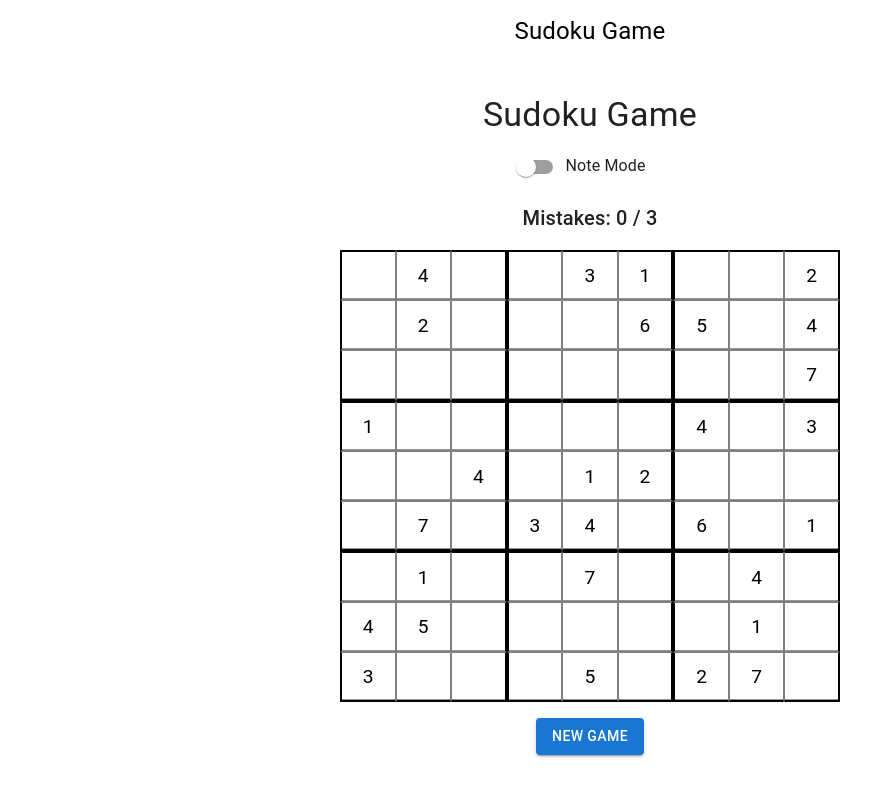
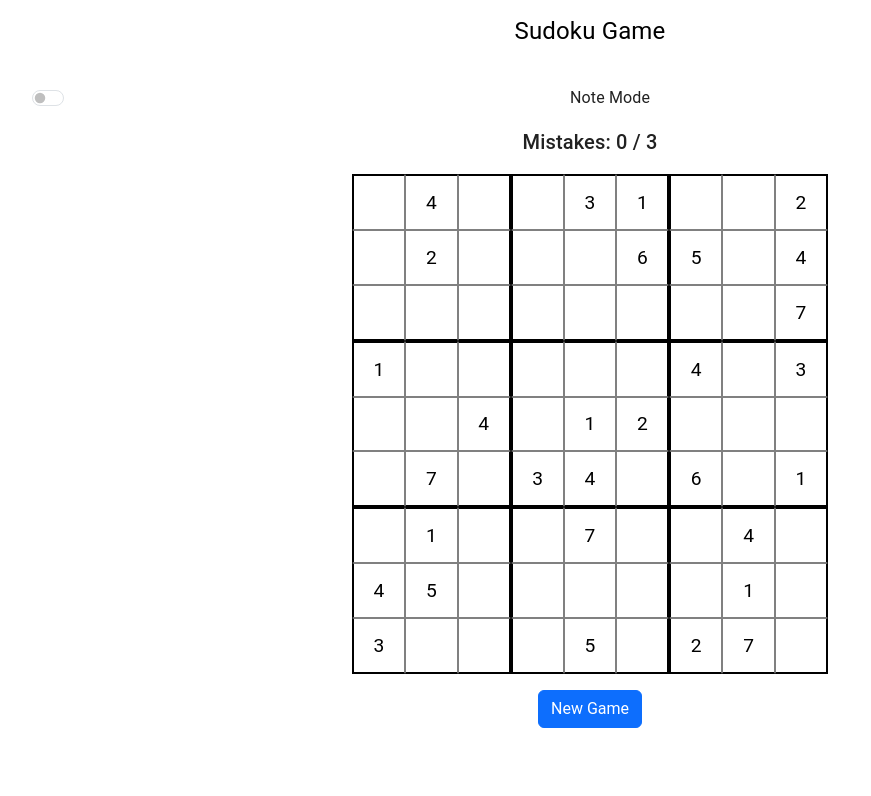
Before and after one commit to 1337fl0w/react-sudoku, a React (Vite) app: page /gameview in a window 1280 px wide. Shown: the top 796 px of the page, without its empty margins (50-921 px from the left). Built offline with nearby package versions, Linux system fonts and the light colour scheme.

Commit message:
Migrated GameBoard to Bootstrap

```diff
--- a/src/components/GameBoard.tsx
+++ b/src/components/GameBoard.tsx
@@ -1,14 +1,5 @@
 import { useState, useEffect } from "react";
-import {
-  Box,
-  Dialog,
-  DialogTitle,
-  DialogContent,
-  DialogActions,
-  Button,
-  Switch,
-  FormControlLabel,
-} from "@mui/material";
+import { Container, Button, Modal, Form } from "react-bootstrap";
 import { useTheme } from "../theme/ThemeContext";
 import {
   generateSolvedBoard,
@@ -74,13 +65,12 @@ export const GameBoard = () => {
           );
         }
         setNotes(newNotes);
-        saveGameState(newBoard, newNotes); // Save notes to local storage
+        saveGameState(newBoard, newNotes);
       } else {
         if (value === "" || isValidMove(board, row, col, value)) {
           newBoard[row][col] = value;
-          newNotes[row][col] = []; // Clear notes when correct number is placed
+          newNotes[row][col] = [];
 
-          // Remove the same value from notes in the same row, column, and subgrid
           for (let i = 0; i < 9; i++) {
             if (i !== col)
               newNotes[row][i] = newNotes[row][i].filter(
@@ -113,7 +103,7 @@ export const GameBoard = () => {
           setMistake({ row, col });
           setTimeout(() => {
             setMistake(null);
-          }, 500); // Reset mistake after 500ms
+          }, 500);
           if (incorrectGuesses + 1 >= 3) {
             setGameStatus("lose");
           }
@@ -147,7 +137,7 @@ export const GameBoard = () => {
   const handleCloseEndGameDialog = () => {
     setGameStatus("ongoing");
     setIncorrectGuesses(0);
-    setMistake(null); // Clear mistake on new game
+    setMistake(null);
     generatePuzzle();
   };
 
@@ -157,20 +147,19 @@ export const GameBoard = () => {
 
   return (
     <>
-      <FormControlLabel
-        control={<Switch checked={noteMode} onChange={handleNoteModeToggle} />}
-        label="Note Mode"
-        sx={{ display: "block", textAlign: "center", marginBottom: "1rem" }}
-      />
+      <Form.Group className="text-center mb-3">
+        <Form.Check
+          type="switch"
+          id="note-mode-switch"
+          label="Note Mode"
+          checked={noteMode}
+          onChange={handleNoteModeToggle}
+        />
+      </Form.Group>
       <MistakesCounter mistakes={incorrectGuesses} />
-      <Box
-        sx={{
-          display: "grid",
-          gridTemplateColumns: "repeat(9, 1fr)",
-          maxWidth: "500px",
-          maxHeight: "500px",
-          margin: "auto",
-        }}
+      <Container
+        className="d-flex flex-wrap"
+        style={{ maxWidth: "500px", margin: "auto" }}
       >
         {board.map((row, rowIndex) =>
           row.map((cell, colIndex) => (
@@ -191,26 +180,27 @@ export const GameBoard = () => {
             />
           ))
         )}
-      </Box>
+      </Container>
 
-      <Dialog
-        open={gameStatus !== "ongoing"}
-        onClose={handleCloseEndGameDialog}
-      >
-        <DialogTitle>
-          {gameStatus === "win" ? "You Win!" : "Game Over"}
-        </DialogTitle>
-        <DialogContent>
+      <Modal show={gameStatus !== "ongoing"} onHide={handleCloseEndGameDialog}>
+        <Modal.Header closeButton>
+          <Modal.Title>
+            {gameStatus === "win" ? "You Win!" : "Game Over"}
+          </Modal.Title>
+        </Modal.Header>
+        <Modal.Body>
           <p>
             {gameStatus === "win"
               ? "Congratulations! You have completed the Sudoku puzzle."
               : "You have made 3 incorrect guesses. Better luck next time!"}
           </p>
-        </DialogContent>
-        <DialogActions>
-          <Button onClick={handleCloseEndGameDialog}>Start New Game</Button>
-        </DialogActions>
-      </Dialog>
+        </Modal.Body>
+        <Modal.Footer>
+          <Button variant="primary" onClick={handleCloseEndGameDialog}>
+            Start New Game
+          </Button>
+        </Modal.Footer>
+      </Modal>
     </>
   );
 };
--- a/src/components/SudokuCell.tsx
+++ b/src/components/SudokuCell.tsx
@@ -1,4 +1,4 @@
-import { TextField, Box } from "@mui/material";
+import { Form, Container } from "react-bootstrap";
 
 interface SudokuCellProps {
   rowIndex: number;
@@ -47,8 +47,8 @@ const SudokuCell: React.FC<SudokuCellProps> = ({
   const highlightColor = darkMode ? "yellow" : "purple";
 
   return (
-    <Box
-      sx={{
+    <Container
+      style={{
         position: "relative",
         backgroundColor: isMistake
           ? "red"
@@ -79,54 +79,56 @@ const SudokuCell: React.FC<SudokuCellProps> = ({
             ? "2px solid white"
             : "2px solid black"
           : "1px solid grey",
-        width: "100%",
-        height: "100%",
-        display: "flex",
-        alignItems: "center",
-        justifyContent: "center",
+        width: "11.11%",
+        paddingTop: "11.11%",
+        margin: 0,
+        overflow: "hidden",
       }}
     >
-      <TextField
-        variant="standard"
-        inputProps={{
-          style: {
-            textAlign: "center",
-            padding: "10px",
-            fontSize: "1.2rem",
-            color: noteMode ? "lightgrey" : darkMode ? "white" : "black",
-          },
-        }}
+      <Form.Control
+        type="text"
         value={value}
         onFocus={() => handleFocus(rowIndex, colIndex)}
         onBlur={handleBlur}
         onChange={(e) => handleInputChange(rowIndex, colIndex, e.target.value)}
-        sx={{
-          width: "100%",
-          height: "100%",
-          backgroundColor: "transparent",
-        }}
-      />
-      <Box
-        sx={{
+        style={{
+          textAlign: "center",
+          padding: "10px",
+          fontSize: "1.2rem",
+          color: noteMode ? "lightgrey" : darkMode ? "white" : "black",
           position: "absolute",
           top: 0,
           left: 0,
           width: "100%",
           height: "100%",
+          backgroundColor: "transparent",
+          border: "none",
+          boxShadow: "none",
+        }}
+      />
+      <Container
+        style={{
+          position: "absolute",
+          top: 0,
+          left: -3,
+          width: "100%",
+          height: "100%",
           display: "grid",
           gridTemplateColumns: "repeat(3, 1fr)",
           gridTemplateRows: "repeat(3, 1fr)",
+          gridColumnGap: "2px",
+          gridRowGap: "0.1px",
           pointerEvents: "none",
+          fontSize: "0.5rem",
         }}
       >
         {Array.from({ length: 9 }).map((_, noteIndex) => (
-          <Box
+          <div
             key={noteIndex}
-            sx={{
+            style={{
               display: "flex",
               alignItems: "center",
               justifyContent: "center",
-              fontSize: "0.8rem",
               color:
                 highlightedNote === (noteIndex + 1).toString()
                   ? highlightColor
@@ -138,10 +140,10 @@ const SudokuCell: React.FC<SudokuCellProps> = ({
             }}
           >
             {notes.includes((noteIndex + 1).toString()) ? noteIndex + 1 : ""}
-          </Box>
+          </div>
         ))}
-      </Box>
-    </Box>
+      </Container>
+    </Container>
   );
 };
 
--- a/src/pages/GameView.tsx
+++ b/src/pages/GameView.tsx
@@ -1,7 +1,6 @@
 import { useState } from "react";
-import { Container, Typography, Button } from "@mui/material";
+import { Container, Button, Modal } from "react-bootstrap";
 import { GameBoard } from "../components/GameBoard";
-import NewGameDialog from "../components/NewGameDialog";
 import { clearGameState } from "../utils/localStorage";
 
 export const GameView = () => {
@@ -22,25 +21,30 @@ export const GameView = () => {
   };
 
   return (
-    <Container maxWidth="sm" style={{ marginTop: "2rem", textAlign: "center" }}>
-      <Typography variant="h4" gutterBottom>
-        Sudoku Game
-      </Typography>
+    <Container className="mt-4 text-center">
       <GameBoard />
-      <Button
-        variant="contained"
-        color="primary"
-        style={{ marginTop: "1rem" }}
-        onClick={handleNewGame}
-      >
+      <Button variant="primary" className="mt-3" onClick={handleNewGame}>
         New Game
       </Button>
-      <NewGameDialog
-        open={showNewGameDialog}
-        onClose={() => setShowNewGameDialog(false)}
-        onContinue={handleContinueGame}
-        onStartNew={handleStartNewGame}
-      />
+      <Modal
+        show={showNewGameDialog}
+        onHide={() => setShowNewGameDialog(false)}
+      >
+        <Modal.Header closeButton>
+          <Modal.Title>Start New Game</Modal.Title>
+        </Modal.Header>
+        <Modal.Body>
+          <p>Do you want to start a new game or continue the existing game?</p>
+        </Modal.Body>
+        <Modal.Footer>
+          <Button variant="secondary" onClick={handleContinueGame}>
+            Continue
+          </Button>
+          <Button variant="danger" onClick={handleStartNewGame}>
+            Start New
+          </Button>
+        </Modal.Footer>
+      </Modal>
     </Container>
   );
 };
```
